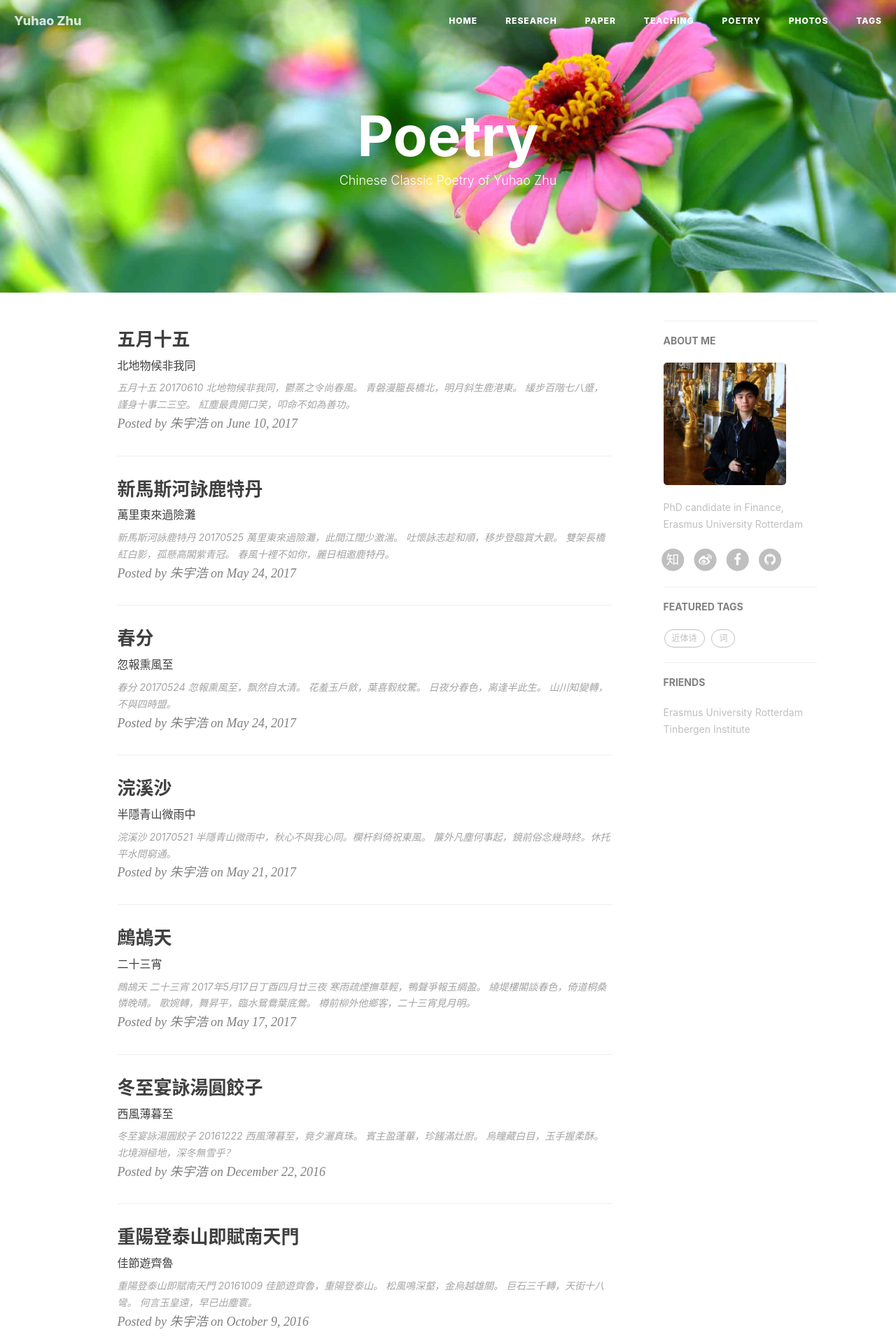
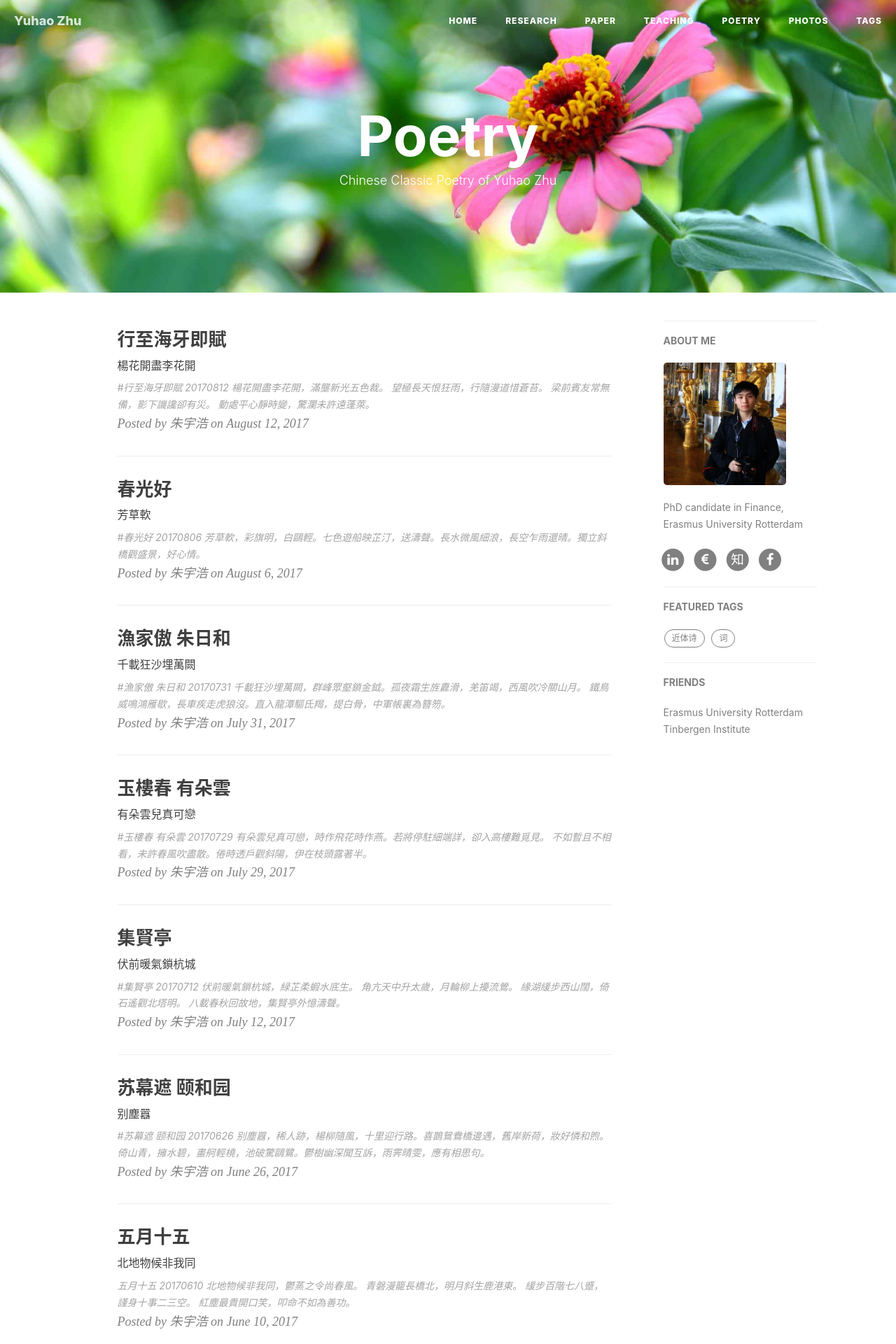
Before and after one commit to forfudan/forfudan.github.io, a Jekyll site: the page built from zhu_blogs/index.html, in a window 1280 px wide. Shown: the top 1920 px of the page at 70% size. Built offline with Jekyll 4.4.1, drawn with Linux system fonts in a browser that asks for light colours; nearby versions of some CDN libraries; the list of posts is cut into pages by our own code; comment, search, counter and statistics services are not loaded.

Commit message:
update
update

```diff
--- a/_config.yml
+++ b/_config.yml
@@ -12,11 +12,13 @@ baseurl: ""         # for example, '/blog' if your blog hosted on 'host/blog'
 
 # SNS settings
 RSS: false
-weibo_username:     zhuyuhao911018
+#weibo_username:     zhuyuhao911018
 zhihu_username:     zhuyuhao
-github_username:    forfudan
+#github_username:    forfudan
 #twitter_username:  zhuyuhao
 facebook_username:  zhuyuhao911018
+linkedin_username:  zhuyuhao1991
+eur_username:       yuhao-zhu
 
 
 
--- a/_includes/footer.html
+++ b/_includes/footer.html
@@ -14,6 +14,51 @@
                         </a>
                     </li>
                     {% endif %}
+
+                    {% if site.linkedin_username %}
+                    <li>
+                        <a target="_blank" href="https://www.linkedin.com/in/{{ site.linkedin_username }}">
+                            <span class="fa-stack fa-lg">
+                                <i class="fa fa-circle fa-stack-2x"></i>
+                                <i class="fa fa-linkedin fa-stack-1x fa-inverse"></i>
+                            </span>
+                        </a>
+                    </li>
+                    {% endif %}
+
+                    {% if site.eur_username %}
+                    <li>
+                        <a target="_blank" href="https://www.eur.nl/people/{{ site.eur_username }}">
+                            <span class="fa-stack fa-lg">
+                                <i class="fa fa-circle fa-stack-2x"></i>
+                                <i class="fa fa-eur fa-stack-1x fa-inverse"></i>
+                            </span>
+                        </a>
+                    </li>
+                    {% endif %}
+
+                    {% if site.zhihu_username %}
+                    <li>
+                        <a target="_blank" href="https://www.zhihu.com/people/{{ site.zhihu_username }}">
+                            <span class="fa-stack fa-lg">
+                                <i class="fa fa-circle fa-stack-2x"></i>
+                                <i class="fa  fa-stack-1x fa-inverse">知</i>
+                            </span>
+                        </a>
+                    </li>
+                    {% endif %}
+
+                    {% if site.weibo_username %}
+                    <li>
+                        <a target="_blank" href="http://weibo.com/{{ site.weibo_username }}">
+                            <span class="fa-stack fa-lg">
+                                <i class="fa fa-circle fa-stack-2x"></i>
+                                <i class="fa fa-weibo fa-stack-1x fa-inverse"></i>
+                            </span>
+                        </a>
+                    </li>
+                    {% endif %}
+
                     {% if site.twitter_username %}
                     <li>
                         <a href="https://twitter.com/{{ site.twitter_username }}">
@@ -25,29 +70,6 @@
                     </li>
                     {% endif %}
 
-                    <!-- add Weibo, Zhihu -->
-                    {% if site.zhihu_username %}
-                    <li>
-                        <a target="_blank" href="https://www.zhihu.com/people/{{ site.zhihu_username }}">
-                            <span class="fa-stack fa-lg">
-                                <i class="fa fa-circle fa-stack-2x"></i>
-                                <i class="fa  fa-stack-1x fa-inverse">知</i>
-                            </span>
-                        </a>
-                    </li>
-                    {% endif %}
-                    {% if site.weibo_username %}
-                    <li>
-                        <a target="_blank" href="http://weibo.com/{{ site.weibo_username }}">
-                            <span class="fa-stack fa-lg">
-                                <i class="fa fa-circle fa-stack-2x"></i>
-                                <i class="fa fa-weibo fa-stack-1x fa-inverse"></i>
-                            </span>
-                        </a>
-                    </li>
-                    {% endif %}
-
-
                     {% if site.facebook_username %}
                     <li>
                         <a target="_blank" href="https://www.facebook.com/{{ site.facebook_username }}">
@@ -58,6 +80,7 @@
                         </a>
                     </li>
                     {% endif %}
+
                     {% if site.github_username %}
                     <li>
                         <a target="_blank" href="https://github.com/{{ site.github_username }}">
--- a/_layouts/page.html
+++ b/_layouts/page.html
@@ -84,7 +84,7 @@ layout: default
 
                 <!-- Short About -->
                 <section class="visible-md visible-lg">
-                    <hr><h5><a href="{{'/about/' | prepend: site.baseurl }}">ABOUT ME</a></h5>
+                    <hr><h5><a href="{{'/about_cv/' | prepend: site.baseurl }}">ABOUT ME</a></h5>
                     <div class="short-about">
                         {% if site.sidebar-avatar %}
                             <img src="{{site.sidebar-avatar}}" />
@@ -104,6 +104,51 @@ layout: default
                                 </a>
                             </li>
                             {% endif %}
+
+                            {% if site.linkedin_username %}
+                            <li>
+                                <a target="_blank" href="https://www.linkedin.com/in/{{ site.linkedin_username }}">
+                                    <span class="fa-stack fa-lg">
+                                        <i class="fa fa-circle fa-stack-2x"></i>
+                                        <i class="fa fa-linkedin fa-stack-1x fa-inverse"></i>
+                                    </span>
+                                </a>
+                            </li>
+                            {% endif %}
+
+                            {% if site.eur_username %}
+                            <li>
+                                <a target="_blank" href="https://www.eur.nl/people/{{ site.eur_username }}">
+                                    <span class="fa-stack fa-lg">
+                                        <i class="fa fa-circle fa-stack-2x"></i>
+                                        <i class="fa fa-eur fa-stack-1x fa-inverse"></i>
+                                    </span>
+                                </a>
+                            </li>
+                            {% endif %}
+
+                            {% if site.zhihu_username %}
+                            <li>
+                                <a target="_blank" href="https://www.zhihu.com/people/{{ site.zhihu_username }}">
+                                    <span class="fa-stack fa-lg">
+                                        <i class="fa fa-circle fa-stack-2x"></i>
+                                        <i class="fa  fa-stack-1x fa-inverse">知</i>
+                                    </span>
+                                </a>
+                            </li>
+                            {% endif %}
+
+                            {% if site.weibo_username %}
+                            <li>
+                                <a target="_blank" href="http://weibo.com/{{ site.weibo_username }}">
+                                    <span class="fa-stack fa-lg">
+                                        <i class="fa fa-circle fa-stack-2x"></i>
+                                        <i class="fa fa-weibo fa-stack-1x fa-inverse"></i>
+                                    </span>
+                                </a>
+                            </li>
+                            {% endif %}
+
                             {% if site.twitter_username %}
                             <li>
                                 <a href="https://twitter.com/{{ site.twitter_username }}">
@@ -114,26 +159,7 @@ layout: default
                                 </a>
                             </li>
                             {% endif %}
-                            {% if site.zhihu_username %}
-                            <li>
-                                <a target="_blank" href="https://www.zhihu.com/people/{{ site.zhihu_username }}">
-                                    <span class="fa-stack fa-lg">
-                                        <i class="fa fa-circle fa-stack-2x"></i>
-                                        <i class="fa  fa-stack-1x fa-inverse">知</i>
-                                    </span>
-                                </a>
-                            </li>
-                            {% endif %}
-                            {% if site.weibo_username %}
-                            <li>
-                                <a target="_blank" href="http://weibo.com/{{ site.weibo_username }}">
-                                    <span class="fa-stack fa-lg">
-                                        <i class="fa fa-circle fa-stack-2x"></i>
-                                        <i class="fa fa-weibo fa-stack-1x fa-inverse"></i>
-                                    </span>
-                                </a>
-                            </li>
-                            {% endif %}
+
                             {% if site.facebook_username %}
                             <li>
                                 <a target="_blank" href="https://www.facebook.com/{{ site.facebook_username }}">
@@ -144,6 +170,7 @@ layout: default
                                 </a>
                             </li>
                             {% endif %}
+
                             {% if site.github_username %}
                             <li>
                                 <a target="_blank" href="https://github.com/{{ site.github_username }}">
--- /dev/null
+++ b/_posts/2017-06-26-js-version.markdown
@@ -0,0 +1,18 @@
+---
+layout:     post
+title:      "苏幕遮 颐和园"
+subtitle:   "别塵囂"
+date:       2017-06-26
+author:     "朱宇浩"
+header-img: "img/post_head_pic_js.jpg"
+tags:
+    - 词
+---
+
+
+#苏幕遮 颐和园
+20170626
+
+别塵囂，稀人跡，楊柳隨風，十里迎行路。喜鵲鴛鴦橋邊遇，舊岸新荷，妝好憐和煦。
+
+倚山青，擁水碧，畫舸輕橈，池破驚鷗鷺。鬱樹幽深聞互訴，雨霁晴雯，應有相思句。
--- /dev/null
+++ b/_posts/2017-07-12-js-version.markdown
@@ -0,0 +1,19 @@
+---
+layout:     post
+title:      "集賢亭"
+subtitle:   "伏前暖氣鎖杭城"
+date:       2017-07-12
+author:     "朱宇浩"
+header-img: "img/post_head_pic_js.jpg"
+tags:
+    - 近体诗
+---
+
+
+#集賢亭
+20170712
+
+伏前暖氣鎖杭城，緑芷柔蝦水底生。
+角亢天中升太歲，月輪柳上擾流鶯。
+緣湖緩步西山闊，倚石遙觀北塔明。
+八載春秋回故地，集賢亭外憶濤聲。
--- /dev/null
+++ b/_posts/2017-07-29-js-version.markdown
@@ -0,0 +1,18 @@
+---
+layout:     post
+title:      "玉樓春 有朵雲"
+subtitle:   "有朵雲兒真可戀"
+date:       2017-07-29
+author:     "朱宇浩"
+header-img: "img/post_head_pic_js.jpg"
+tags:
+    - 词
+---
+
+
+#玉樓春 有朵雲
+20170729
+
+有朵雲兒真可戀，時作飛花時作燕。若將停駐細端詳，卻入高樓難覓見。
+
+不如暫且不相看，未許春風吹盡散。倦時透戶觀斜陽，伊在枝頭露著半。
--- /dev/null
+++ b/_posts/2017-07-31-js-version.markdown
@@ -0,0 +1,18 @@
+---
+layout:     post
+title:      "漁家傲 朱日和"
+subtitle:   "千載狂沙埋萬闕"
+date:       2017-07-31
+author:     "朱宇浩"
+header-img: "img/post_head_pic_js.jpg"
+tags:
+    - 词
+---
+
+
+#漁家傲 朱日和
+20170731
+
+千載狂沙埋萬闕，群峰眾壑鎖金鉞。孤夜霜生旌纛滑，羌笛竭，西風吹冷關山月。
+
+鐵鳥威鳴鴻雁歇，長車疾走虎狼沒。直入龍潭驅氐羯，提白骨，中軍帳裏為簪笏。
--- /dev/null
+++ b/_posts/2017-08-06-js-version.markdown
@@ -0,0 +1,16 @@
+---
+layout:     post
+title:      "春光好"
+subtitle:   "芳草軟"
+date:       2017-08-06
+author:     "朱宇浩"
+header-img: "img/post_head_pic_js.jpg"
+tags:
+    - 词
+---
+
+
+#春光好
+20170806
+
+芳草軟，彩旗明，白鷗輕。七色遊船映芷汀，送濤聲。長水微風細浪，長空乍雨還晴。獨立斜橋觀盛景，好心情。
--- /dev/null
+++ b/_posts/2017-08-12-js-version.markdown
@@ -0,0 +1,19 @@
+---
+layout:     post
+title:      "行至海牙即賦"
+subtitle:   "楊花開盡李花開"
+date:       2017-08-12
+author:     "朱宇浩"
+header-img: "img/post_head_pic_js.jpg"
+tags:
+    - 近体诗
+---
+
+
+#行至海牙即賦
+20170812
+
+楊花開盡李花開，滿壟新光五色裁。
+望極長天恨狂雨，行隨漫道惜蒼苔。
+梁前賓友常無備，影下譏讒卻有災。
+動處平心靜時變，驚瀾未許遠蓬萊。
--- a/about_paper.html
+++ b/about_paper.html
@@ -27,7 +27,7 @@ header-img: "img/about_head_pic.jpg"
     <p>
         <strong>The real costs of CEO compensation - the effect of behindness aversion of employees</strong>&emsp;<a href="{{site.url}}/doc/envy_20170317.pdf">view pdf</a>
         <br /><br />
-        We propose an asset pricing model in which the optimal wage gap between managers and workers increases with managerial skills. In a world with noise traders and short-sales constraints, we show that firms with lower wage gaps should trade at a premium, and the mispricing becomes even stronger if some investors exhibit inequality aversion. Using a unique data set of German firms, we provide strong support for the model's predictions. The results suggest that pay inequality within firms has important implications for asset prices.
+        Do employees who compare themselves to the CEO matter for executive compensation? Using German establishment-level wage data, we show that employee wages are increasing in CEO compensation. When CEO compensation increases 1%, the median employee’s wage increases by about 0.04%. Higher CEO compensation also increases the probability for the existence of employee stock ownership plans. We use a difference-indifference setting to provide causal evidence for the relationship. Our findings suggest that behindness aversion of employees is an important driver of wages and increases the costs of executive compensation significantly. We structurally estimate a principal-agent model with two agents (CEO, representative employee) to identify the behindness aversion parameters.
         <br /><br />
             - Joint work with <a target="_blank" href="https://personal.eur.nl/dittmann/">Ingolf Dittmann</a> and <a target="_blank" href="https://www.tilburguniversity.edu/webwijs/show/c.a.r.schneider/">Christoph Schneider</a>.<br />
             - Presented at the Erasmus Finance brown bag seminar series.
--- a/css/hux-blog.css
+++ b/css/hux-blog.css
@@ -10,7 +10,7 @@
   }
 }
 .sidebar-container {
-  color: #bfbfbf;
+  color: #808080;
   font-size: 14px;
 }
 .sidebar-container h5 {
@@ -22,14 +22,14 @@
   text-decoration: none;
 }
 .sidebar-container a {
-  color: #bfbfbf !important;
+  color: #808080 !important;
 }
 .sidebar-container a:hover,
 .sidebar-container a:active {
   color: #0085a1 !important;
 }
 .sidebar-container .tags a {
-  border-color: #bfbfbf;
+  border-color: #808080;
 }
 .sidebar-container .tags a:hover,
 .sidebar-container .tags a:active {
--- a/index.html
+++ b/index.html
@@ -32,6 +32,7 @@ description: "Erasmus University Rotterdam"
         <p style="text-align:right;">
             -- Michelangelo di Lodovico Buonarroti Simoni
         </p>
+        (The cover photo was taken in Saint Peter's Basilica, 2011.)
     </blockquote>
     <p>
         Hello, welcome to my personal website.
```
Also changed, not shown: css/hux-blog.min.css.
